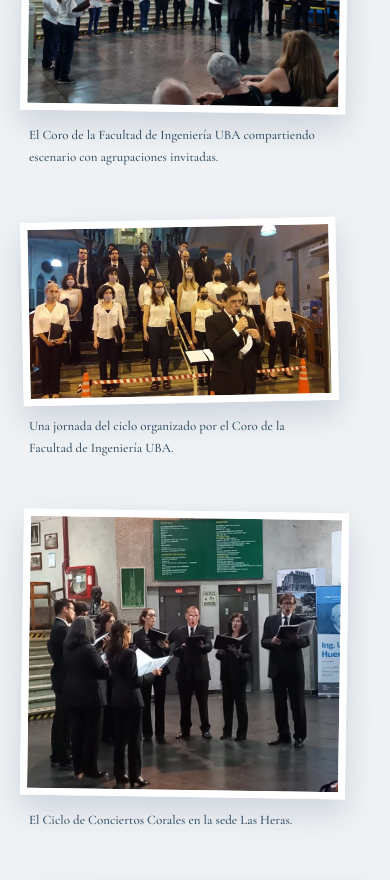
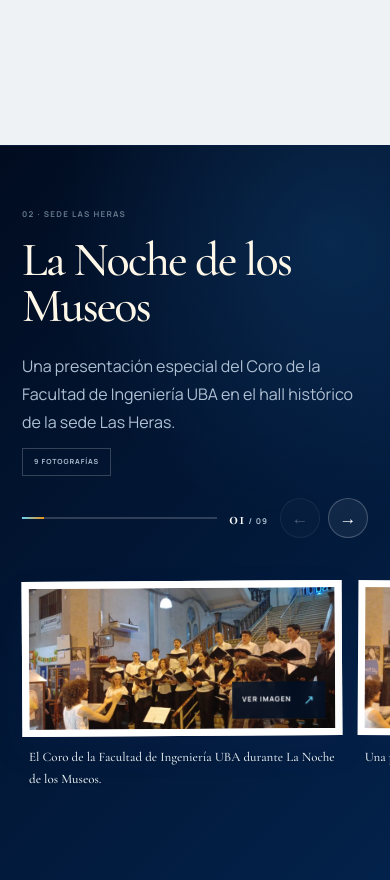
Before and after one commit to darobits/coro-fiuba-app-web, a Next.js app: page /archivo in a window 390 px wide. Shown: the part 2520-3400 px from the top of the page. Built offline with nearby package versions, Linux system fonts and the light colour scheme.

Commit message:
Agrega carrusel responsive al archivo

```diff
--- a/app/archivo/ArchiveContent.tsx
+++ b/app/archivo/ArchiveContent.tsx
@@ -1,6 +1,6 @@
 "use client";
 
-import { useEffect, useMemo, useState } from "react";
+import { useEffect, useMemo, useRef, useState } from "react";
 
 type Media = {
   id: number;
@@ -88,6 +88,32 @@
 }
 
 function Collection({ collection, onOpen }: { collection: ArchiveCollection; onOpen: (item: Media) => void }) {
+  const trackRef = useRef<HTMLDivElement>(null);
+  const [currentSlide, setCurrentSlide] = useState(0);
+
+  const goToSlide = (index: number) => {
+    const track = trackRef.current;
+    const nextIndex = Math.max(0, Math.min(index, collection.items.length - 1));
+    const card = track?.children[nextIndex] as HTMLElement | undefined;
+    if (!track || !card) return;
+    track.scrollTo({ left: card.offsetLeft - track.offsetLeft, behavior: "smooth" });
+    setCurrentSlide(nextIndex);
+  };
+
+  const syncCurrentSlide = () => {
+    const track = trackRef.current;
+    if (!track) return;
+    const viewportCenter = track.scrollLeft + track.clientWidth / 2;
+    const cards = Array.from(track.children) as HTMLElement[];
+    const nextIndex = cards.reduce((closest, card, index) => {
+      const cardCenter = card.offsetLeft - track.offsetLeft + card.clientWidth / 2;
+      const closestCard = cards[closest];
+      const closestCenter = closestCard.offsetLeft - track.offsetLeft + closestCard.clientWidth / 2;
+      return Math.abs(cardCenter - viewportCenter) < Math.abs(closestCenter - viewportCenter) ? index : closest;
+    }, 0);
+    setCurrentSlide(nextIndex);
+  };
+
   return (
     <section className={`archive-collection ${collection.tone}`} id={collection.id}>
       <header>
@@ -98,7 +124,15 @@
           <small>{collection.items.length} fotografías</small>
         </div>
       </header>
-      <div className="archive-mosaic">
+      <div className="collection-slider-tools" aria-label={`Navegación de ${collection.title}`}>
+        <div className="collection-progress" aria-hidden="true"><i style={{ width: `${((currentSlide + 1) / collection.items.length) * 100}%` }} /></div>
+        <span aria-live="polite"><strong>{String(currentSlide + 1).padStart(2, "0")}</strong> / {String(collection.items.length).padStart(2, "0")}</span>
+        <div>
+          <button onClick={() => goToSlide(currentSlide - 1)} disabled={currentSlide === 0} aria-label={`Anterior en ${collection.title}`}>←</button>
+          <button onClick={() => goToSlide(currentSlide + 1)} disabled={currentSlide === collection.items.length - 1} aria-label={`Siguiente en ${collection.title}`}>→</button>
+        </div>
+      </div>
+      <div className="archive-mosaic" ref={trackRef} onScroll={syncCurrentSlide}>
         {collection.items.map((item, index) => <MediaCard item={item} index={index} onOpen={onOpen} key={item.id} />)}
       </div>
     </section>
--- a/app/globals.css
+++ b/app/globals.css
@@ -587,3 +587,56 @@
   .assistant-team { grid-template-columns:1fr; }
   .assistant-team section { min-height:0; }
 }
+
+/* Archivo táctil: carrusel editorial para tablet y mobile */
+.collection-slider-tools { display:none; }
+
+@media (max-width:900px) {
+  .archive-page { overflow:hidden; }
+  .archive-collection > header { margin-bottom:28px; }
+  .collection-slider-tools { display:grid; grid-template-columns:minmax(90px,1fr) auto auto; gap:18px; align-items:center; margin:0 0 24px; }
+  .collection-progress { height:2px; overflow:hidden; background:rgba(3,29,63,.16); }
+  .collection-progress i { display:block; height:100%; background:linear-gradient(90deg,#0095db,#1a2b5e); transition:width .28s ease; }
+  .collection-slider-tools > span { color:#63717c; font-size:8px; font-weight:700; letter-spacing:.13em; }
+  .collection-slider-tools > span strong { color:var(--navy); font-family:var(--font-display); font-size:18px; font-weight:600; }
+  .collection-slider-tools > div:last-child { display:flex; gap:8px; }
+  .collection-slider-tools button { width:43px; height:43px; display:grid; place-items:center; border:1px solid rgba(3,29,63,.18); border-radius:50%; color:var(--navy); background:rgba(255,255,255,.46); font-size:17px; cursor:pointer; transition:color .2s ease,background .2s ease,border-color .2s ease,transform .2s ease; }
+  .collection-slider-tools button:active { transform:scale(.94); }
+  .collection-slider-tools button:disabled { opacity:.28; cursor:default; }
+  .collection-night .collection-progress { background:rgba(255,255,255,.18); }
+  .collection-night .collection-progress i { background:linear-gradient(90deg,#66d1f7,var(--gold)); }
+  .collection-night .collection-slider-tools > span { color:#aebfd1; }
+  .collection-night .collection-slider-tools > span strong { color:white; }
+  .collection-night .collection-slider-tools button { border-color:rgba(255,255,255,.22); color:white; background:rgba(255,255,255,.06); }
+  .archive-collection .archive-mosaic,
+  .collection-rehearsals .archive-mosaic,
+  .collection-generations .archive-mosaic,
+  .collection-stages .archive-mosaic { display:flex; grid-template-columns:none; gap:clamp(18px,3vw,28px); width:auto; max-width:none; margin-inline:calc(clamp(24px,7vw,110px) * -1); padding:8px clamp(24px,7vw,110px) 30px; overflow-x:auto; overflow-y:hidden; scroll-snap-type:x mandatory; scroll-padding-inline:clamp(24px,7vw,110px); overscroll-behavior-x:contain; scrollbar-width:none; touch-action:pan-x pinch-zoom; }
+  .archive-collection .archive-mosaic::-webkit-scrollbar { display:none; }
+  .archive-collection .archive-mosaic .media-card,
+  .archive-collection .archive-mosaic .media-card:nth-child(n) { flex:0 0 min(62vw,480px); width:auto; min-width:0; max-width:none; margin:0; padding:0; scroll-snap-align:start; scroll-snap-stop:always; transform:none; }
+  .archive-collection .archive-mosaic .media-image { transform:rotate(-.35deg); }
+  .archive-collection .archive-mosaic .media-card:nth-child(even) .media-image { transform:rotate(.35deg); }
+  .archive-collection .archive-mosaic .media-card.is-visible { transform:none; }
+  .archive-collection .media-expand { opacity:1; transform:none; }
+}
+
+@media (hover:hover) and (pointer:fine) and (max-width:900px) {
+  .collection-slider-tools button:not(:disabled):hover { border-color:#0095db; color:white; background:var(--navy); transform:translateY(-2px); }
+  .collection-night .collection-slider-tools button:not(:disabled):hover { border-color:#66d1f7; color:var(--navy); background:#66d1f7; }
+}
+
+@media (max-width:560px) {
+  .archive-collection > header { margin-bottom:22px; }
+  .collection-intro { gap:12px; }
+  .collection-slider-tools { grid-template-columns:minmax(70px,1fr) auto auto; gap:12px; margin-bottom:18px; }
+  .collection-slider-tools button { width:40px; height:40px; }
+  .archive-collection .archive-mosaic,
+  .collection-rehearsals .archive-mosaic,
+  .collection-generations .archive-mosaic,
+  .collection-stages .archive-mosaic { gap:16px; margin-inline:-22px; padding:7px 22px 26px; scroll-padding-inline:22px; }
+  .archive-collection .archive-mosaic .media-card,
+  .archive-collection .archive-mosaic .media-card:nth-child(n) { flex-basis:82vw; }
+  .archive-mosaic .media-caption { margin-top:11px; font-size:15px; }
+  .media-expand { right:10px; bottom:10px; padding:9px 10px; }
+}
```
